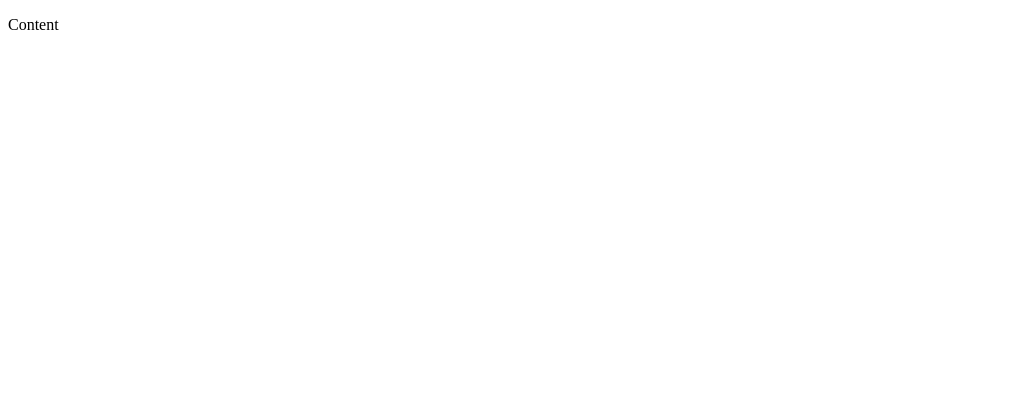
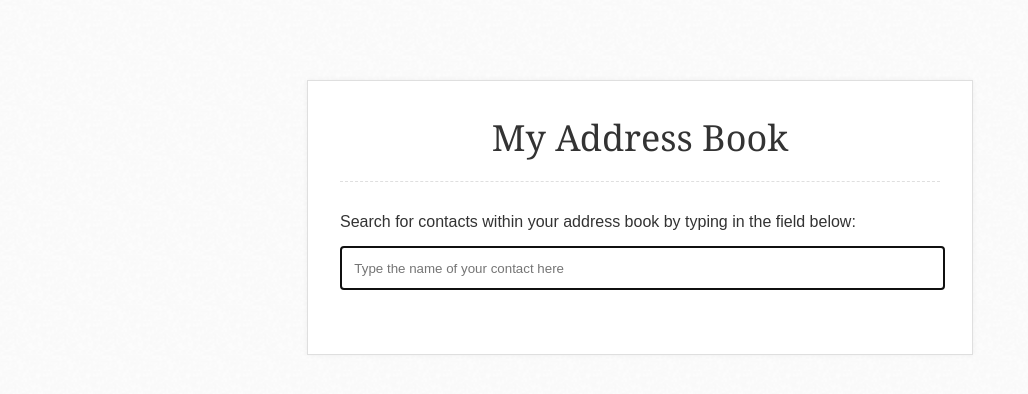
Before and after one commit to melchoyce/AUX-Sprints, a plain HTML site: page index.html in a window 1280 px wide. Shown: the whole page, without its empty margins (0-1028 px from the left). Drawn offline with Linux system fonts and the light colour scheme.

Commit message:
Fleshing out address book, creating my html/css

```diff
--- /dev/null
+++ b/css/style.css
@@ -0,0 +1,128 @@
+/*
+Apprenticeship in User Experience Program
+Pre-Work Assignments
+
+                         __
+      o                 /' )
+                      /'   (                          ,
+                  __/'     )                        .' `;
+   o      _.-~~~~'          ``---..__             .'   ;
+     _.--'  b)                       ``--...____.'   .'
+    (     _.      )).      `-._                     <
+     `\|\|\|\|)-.....___.-     `-.         __...--'-.'.
+       `---......_______,,,`.___.'----... .'         `.;
+                                         `-`           `
+
+Mel Choyce
+http://melchoyce.github.com/AUX-Sprints/
+http://choycedesign.com
+
+*/
+
+
+/* =CSS Reset
+   http://meyerweb.com/eric/tools/css/reset/
+   v2.0 | 20110126
+   License: none (public domain)
+-------------------------------------------------------------- */
+
+html, body, div, span, applet, object, iframe,
+h1, h2, h3, h4, h5, h6, p, blockquote, pre,
+a, abbr, acronym, address, big, cite, code,
+del, dfn, em, img, ins, kbd, q, s, samp,
+small, strike, strong, sub, sup, tt, var,
+b, u, i, center,
+dl, dt, dd, ol, ul, li,
+fieldset, form, label, legend,
+table, caption, tbody, tfoot, thead, tr, th, td,
+article, aside, canvas, details, embed,
+figure, figcaption, footer, header, hgroup,
+menu, nav, output, ruby, section, summary,
+time, mark, audio, video {
+	margin: 0;
+	padding: 0;
+	border: 0;
+	font-size: 100%;
+	font: inherit;
+	vertical-align: baseline;
+}
+/* HTML5 display-role reset for older browsers */
+article, aside, details, figcaption, figure,
+footer, header, hgroup, menu, nav, section {
+	display: block;
+}
+body {
+	line-height: 1;
+}
+ol, ul {
+	list-style: none;
+}
+blockquote, q {
+	quotes: none;
+}
+blockquote:before, blockquote:after,
+q:before, q:after {
+	content: '';
+	content: none;
+}
+table {
+	border-collapse: collapse;
+	border-spacing: 0;
+}
+
+
+/* =Global Elements
+-------------------------------------------------------------- */
+
+html {
+	font-size: 62.5%;
+}
+
+body {
+	background: url('../img/bg.png') repeat;
+	font-family: "dejarip", sans-serif;
+	font-size: 16px;
+	font-size: 1.6rem;
+	color: #333;
+}
+
+h1 {
+	padding-bottom: .5em;
+	text-align: center;
+	font-family: "adelle", georgia, serif;
+	font-size: 36px;
+	font-size: 3.6rem;
+	line-height: 1.4;
+	font-weight: 100;
+	border-bottom: 1px dashed #dfdfdf;
+}
+
+p {
+	margin: 1.5em 0 1em;
+}
+
+input[type='text'] {
+	border: 1px solid #ccc;
+	padding: 1em;
+}
+
+/* =Layout
+-------------------------------------------------------------- */
+
+#container {
+	margin: 5em auto;
+	padding: 2em;
+	max-width: 600px;
+	background-color: white;
+	border: 1px solid #dfdfdf;
+	box-shadow: 0 0 5px rgba(0,0,0,.05);
+}
+
+#search-field,
+#search-results {
+	margin-top: 2em;
+}
+
+input[type='text'] {
+	width: 96%;
+}
--- a/index.html
+++ b/index.html
@@ -3,9 +3,30 @@
 <html>
 <head>
 	<title>AUX: Sprint 1 | Mel Choyce</title>
+	<meta charset="utf-8">
+
+	<!-- CSS -->
+	<link rel="stylesheet" href="css/style.css" type="text/css" />
 </head>
 
 <body>
-	<p>Content</p>
+	<div id="container">
+		<header>
+			<h1>My Address Book</h1>
+		</header>
+		<section id="search-field">
+			<p>Search for contacts within your address book by typing in the field below:</p>
+			<form>
+				<input type="text" name="search" placeholder="Type the name of your contact here" autofocus>
+			</form>
+		</section>
+		<section id="search-results">
+		</section>
+	</div> <!-- End #container -->
+
+	<!-- JS -->
+	<script src="js/script.js" type="text/javascript"></script>
+	<script type="text/javascript" src="//use.typekit.net/zjk3yos.js"></script>
+	<script type="text/javascript">try{Typekit.load();}catch(e){}</script>
 </body>
 </html>
--- a/js/script.js
+++ b/js/script.js
@@ -1,10 +1,38 @@
 var address_book = [
+	{
+		name: "Mel Choyce",
+		email: "melissachoyce@gmail.com"
+	},
 	{
 		name: "Kelly Dwan",
 		email: "kelly.dwan@gmail.com"
 	},
 	{
-		name: "Mel Choyce",
-		email: "melissachoyce@gmail.com"
+		name: "Sean Smevik",
+		email: "smsmev@gmail.com"
+	},
+	{
+		name: "Mat Budelman",
+		email: "matbudelman@gmail.com"
+	},
+	{
+		name: "Xin Xin",
+		email: "xin@xin-squared.com"
+	},
+	{
+		name: "Ed Healy",
+		email: "ehealy@gmail.com"
+	},
+	{
+		name: "David Levine",
+		email: "dmlevi@gmail.com"
+	},
+	{
+		name: "Geordie Kaytes",
+		email: "geordie.kaytes@freshtilledsoil.com"
+	},
+	{
+		name: "Time Wright",
+		email: "tim.wright@freshtilledsoil.com"
 	}
 ];
```
Also changed, not shown: img/bg.png (added), img/bg_2x.png (added).
